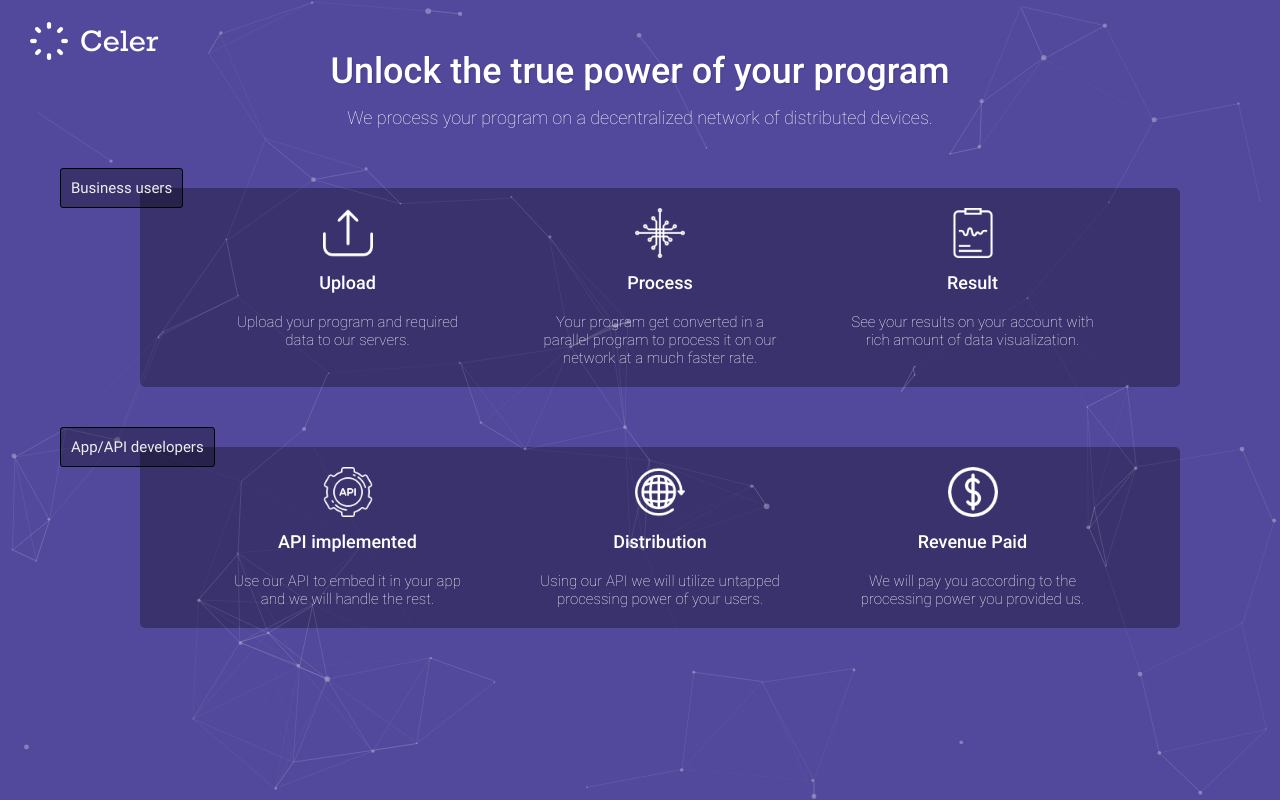
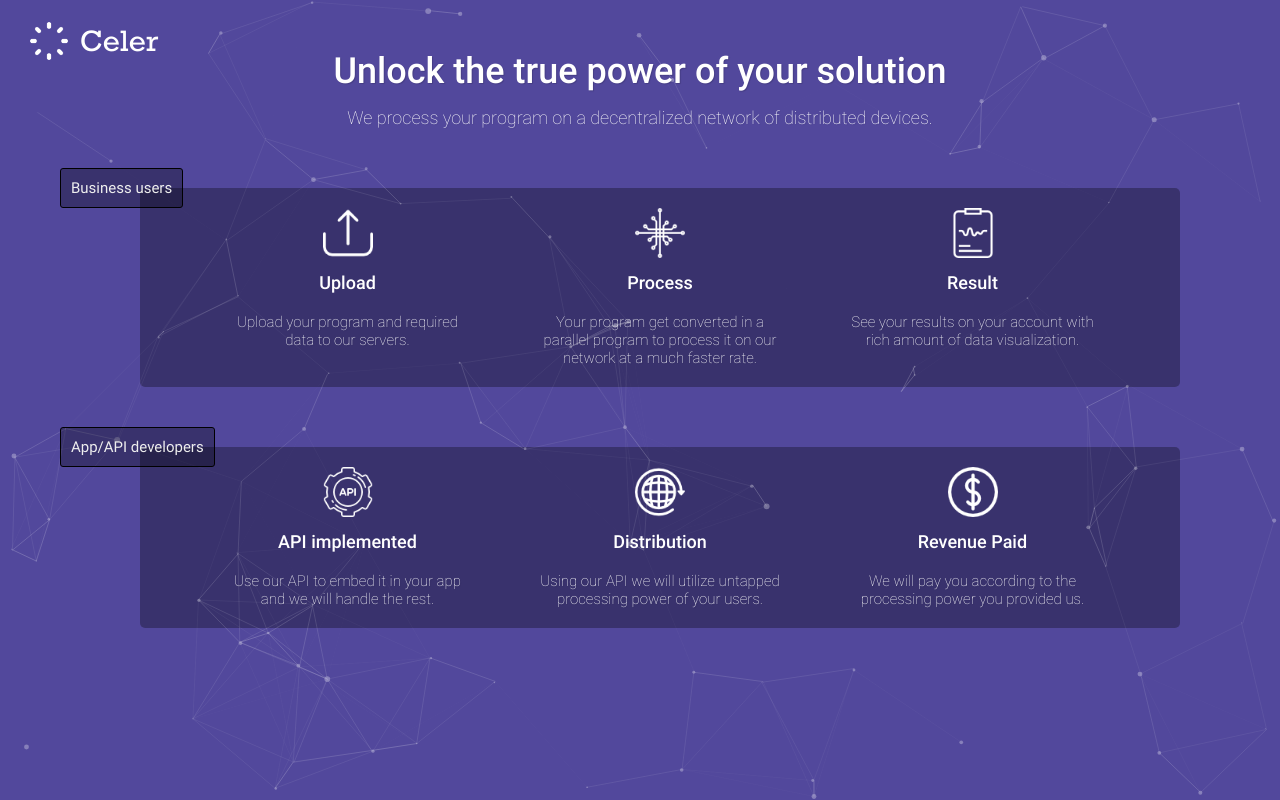
Before and after one commit to ramantehlan/Celer, a PHP site: page / in a window 1280 px wide. Run offline with PHP 8.4, Linux system fonts and the light colour scheme.

Commit message:
Minor changes

```diff
--- a/index.php
+++ b/index.php
@@ -26,7 +26,7 @@
 
 	<div class='body'>
 			<div class='heading'>
-					Unlock the true power of your program
+					Unlock the true power of your solution
 			</div>
 			<div class='sub_heading'>
 					We process your program on a decentralized network of distributed devices.
```
